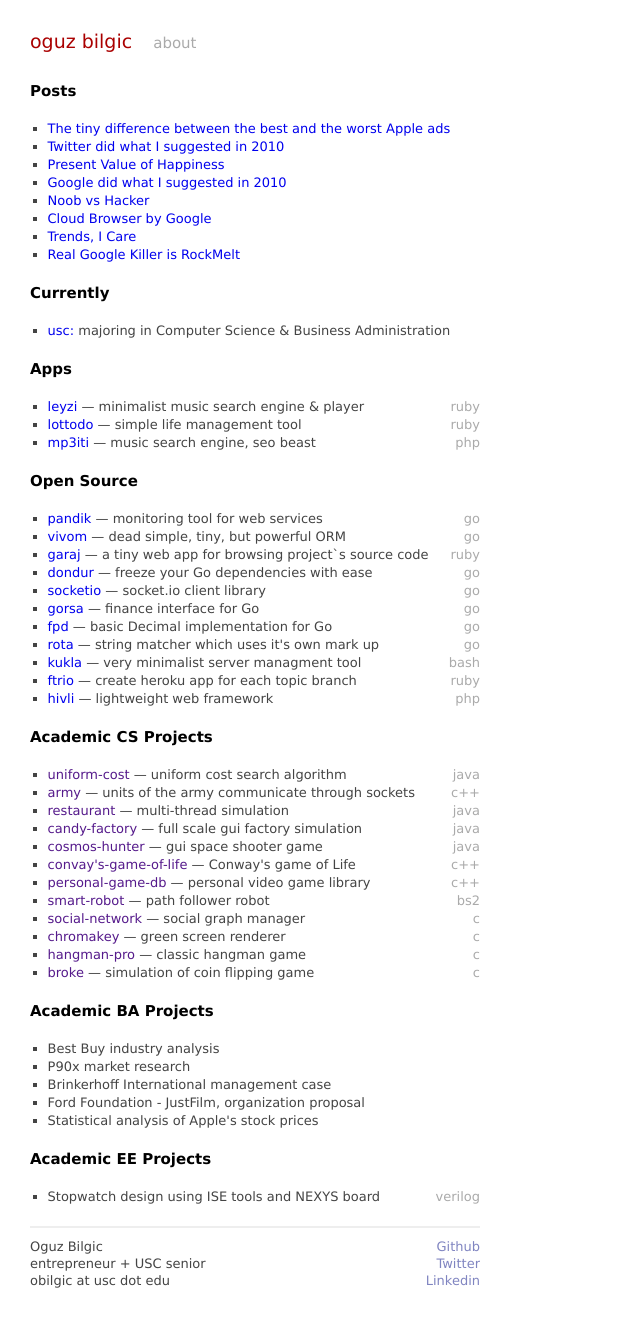
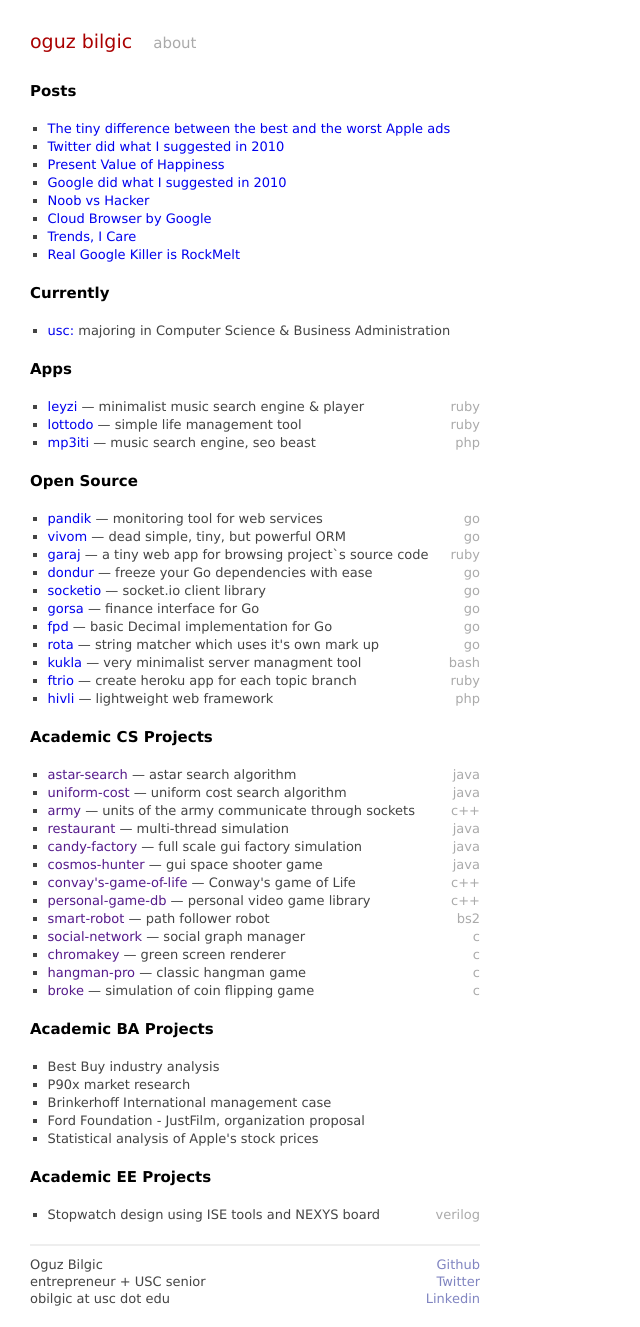
Before and after one commit to oguzbilgic/oguzbilgic.github.com, a Jekyll site: the page built from index.html, in a window 1280 px wide. Shown: the whole page, without its empty margins (0-640 px from the left). Built offline with Jekyll 4.4.1, drawn with Linux system fonts in a browser that asks for light colours; Markdown is read by kramdown in place of the engine named in the settings.

Commit message:
Update index.html

```diff
--- a/index.html
+++ b/index.html
@@ -40,6 +40,7 @@ title: oguz bilgic
 
   <h2>Academic CS Projects</h2>
   <ul class="posts">
+    <li><a href="">astar-search</a> — astar search algorithm <span class="lang">java</span></li>
     <li><a href="">uniform-cost</a> — uniform cost search algorithm <span class="lang">java</span></li>
     <li><a href="">army</a> — units of the army communicate through sockets <span class="lang">c++</span></li>
     <li><a href="">restaurant</a> — multi-thread simulation <span class="lang">java</span></li>
```
